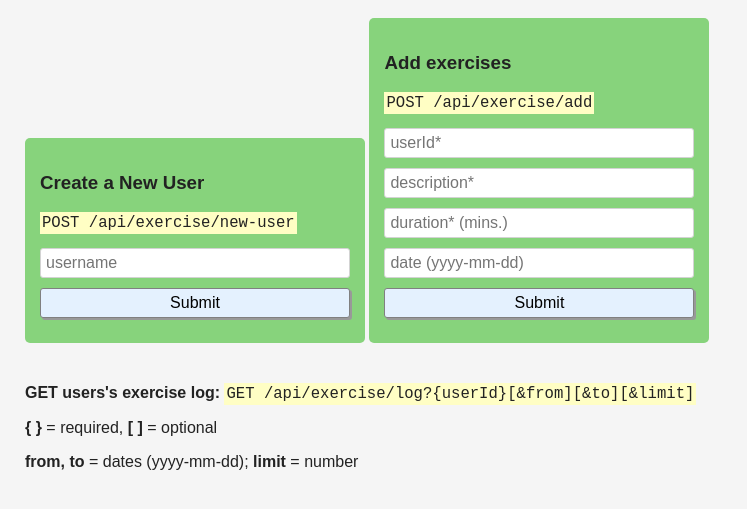
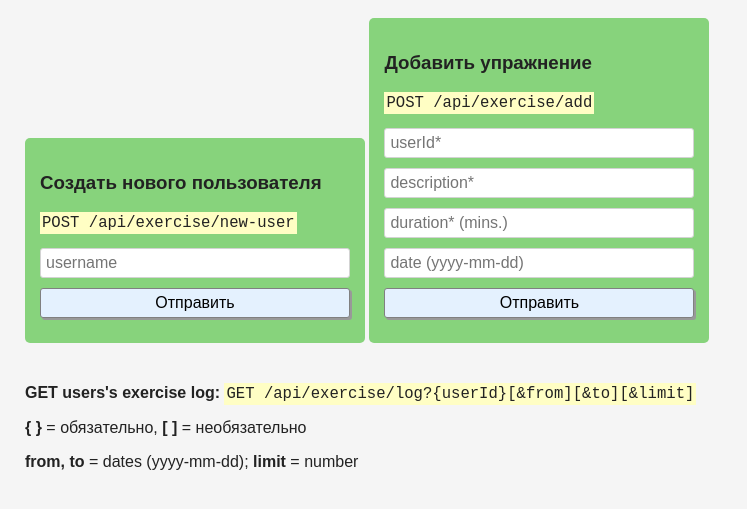
Before and after one commit to injashkin/exercise-tracker, a website: page views/index.html in a window 1280 px wide. Shown: the part 65-574 px from the top of the page, without its empty margins (0-747 px from the left). Drawn offline with Linux system fonts and the light colour scheme; files that its build step writes are made by us from their sources.

Commit message:
🏹🚌 Updated with Glitch

```diff
--- a/views/index.html
+++ b/views/index.html
@@ -12,22 +12,22 @@
       <div class="container">
          <h1>Exercise tracker</h1>
           <form action="/api/exercise/new-user" method="post">
-            <h3>Create a New User</h3>
+            <h3>Создать нового пользователя</h3>
             <p><code>POST /api/exercise/new-user</code></p>
             <input id="uname" type="text" name="username" placeholder="username">
-            <input type="submit" value="Submit">
+            <input type="submit" value="Отправить">
           </form>
           <form action="/api/exercise/add" method="post">
-            <h3>Add exercises</h3>
+            <h3>Добавить упражнение</h3>
             <p><code>POST /api/exercise/add</code></p>
             <input id="uid" type="text" name="userId" placeholder="userId*">
             <input id="desc" type="text" name="description" placeholder="description*">
             <input id="dur" type="text" name="duration" placeholder="duration* (mins.)">
             <input id="dat" type="text" name="date" placeholder="date (yyyy-mm-dd)">
-            <input type="submit" value="Submit">
+            <input type="submit" value="Отправить">
           </form>
           <p><strong>GET users's exercise log: </strong><code>GET /api/exercise/log?{userId}[&amp;from][&amp;to][&amp;limit]</code></p>
-          <p><strong>{ }</strong> = required, <strong>[ ]</strong> = optional</p>
+          <p><strong>{ }</strong> = обязательно, <strong>[ ]</strong> = необязательно</p>
           <p><strong>from, to</strong> = dates (yyyy-mm-dd); <strong>limit</strong> = number</p>
       </div>
    </body>
```
